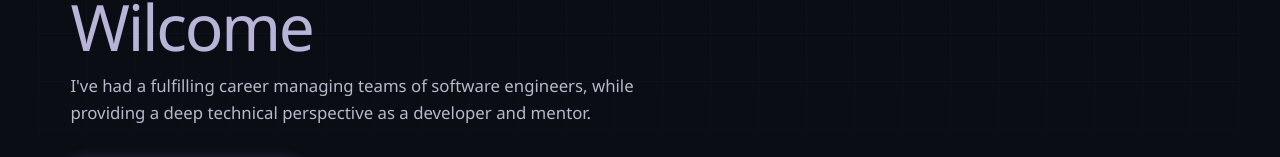
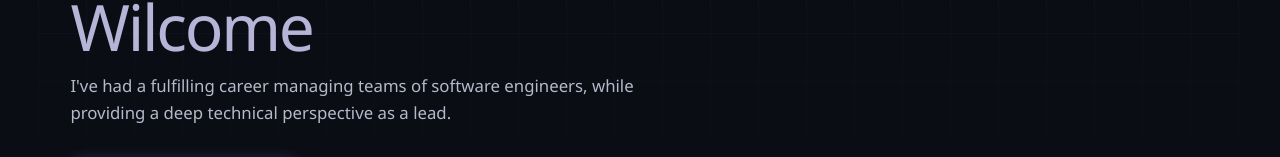
Before and after one commit to mwilcome/piousprogrammer, an Angular app: page / in a window 1280 px wide. Shown: the part 172-329 px from the top of the page. Built offline with nearby package versions, Linux system fonts and the light colour scheme.

Commit message:
lede language tweak

```diff
--- a/src/app/app.html
+++ b/src/app/app.html
@@ -30,7 +30,7 @@
         <span class="first-name">Mike</span>
         <span class="last-name">Wilcome</span>
       </h1>
-      <p class="lede">I've had a fulfilling career managing teams of software engineers, while providing a deep technical perspective as a developer and mentor.</p>
+      <p class="lede">I've had a fulfilling career managing teams of software engineers, while providing a deep technical perspective as a lead.</p>
       <a class="download" href="/Mike_Wilcome_Resume_2026.pdf" download="Mike_Wilcome_Resume.pdf">
         <svg class="icon" viewBox="0 0 24 24" aria-hidden="true">
           <path
```
